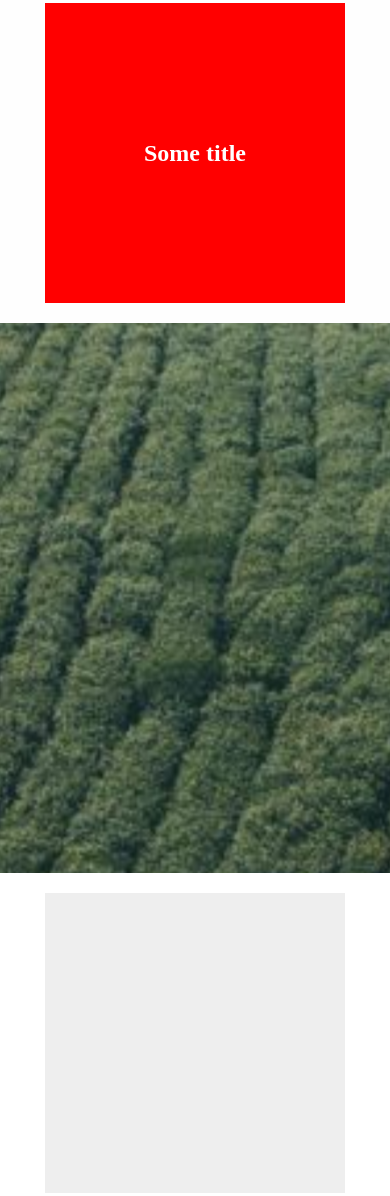
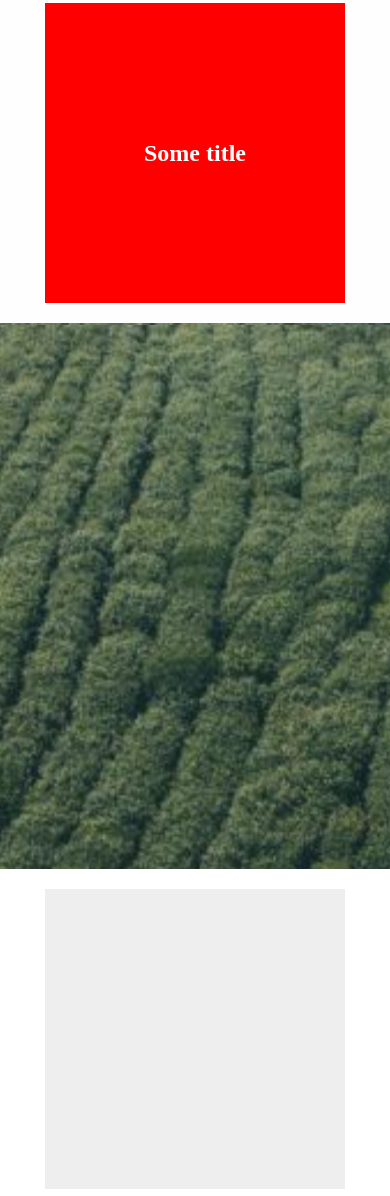
Before and after one commit to dimanech/arrival, a website: page index.html in a window 390 px wide. Shown: the part 2037-3233 px from the top of the page. Drawn offline with Linux system fonts and the light colour scheme.

Commit message:
UP: Parallax approach

```diff
--- a/arrival.js
+++ b/arrival.js
@@ -176,11 +176,9 @@ ArrivalBgColor.prototype.applyStyles = function (scrollY) {
 // Parallax motion based on arrival with gyroscope engaged
 
 var ArrivalParallax = function (options) {
-	this.beta = 0;
-	this.gamma = 0;
-	this.scale = 1;
 	Arrival.call(this, options);
 	this.image = this.element.getElementsByTagName('img')[0];
+	this.layer = document.createElement('span');
 
 	this.createHolder();
 	if (this.image.complete) {
@@ -191,102 +189,27 @@ var ArrivalParallax = function (options) {
 
 ArrivalParallax.prototype = Object.create(Arrival.prototype);
 
-ArrivalParallax.prototype.onDeviceOrientationChange = function (event) {
-	var self = this;
-	var isLandscape = window.innerHeight > window.innerWidth;
-
-	var rawBeta = event.beta;
-	if (rawBeta > 90) {
-		rawBeta = 90;
-	}
-	if (rawBeta < -90) {
-		rawBeta = -90;
-	}
-
-	var uGamma = -event.gamma / 8;
-	var uBeta = rawBeta / 8;
-
-	if (isLandscape) {
-		uGamma = rawBeta / 8;
-		uBeta = -event.gamma / 8;
-	}
-
-	if (this.isAnimating) {
-		return false;
-	}
-
-	setTimeout(function () {
-		self.beta += uBeta - self.beta;
-		self.gamma += uGamma - self.gamma;
-		self.startArrival();
-	}, 50);
-};
-
 ArrivalParallax.prototype.applyStyles = function (scrollY) {
-	// The parallax is the function that as argument accept not viewPort height,
-	// but scroll by itself. It is not related from screen size. But anyway this
-	// is usable addition to arrivals.
 	var self = this;
 	var y = scrollY * this.applicableChange;
-	var translateX = this.beta;
-	if (translateX > 10) {
-		translateX = 10;
-	}
-	if (translateX < -10) {
-		translateX = -10;
-	}
-	// limit gamma to not transform layer more then bottom point
-	var translateY = (y - this.gamma) < 0 ? 0 : (y - this.gamma);
 
 	window.requestAnimationFrame(function () {
-		self.image.style.cssText += ';transform:translate3d(' + translateX + 'px,' + translateY + 'px,0) scale(' + self.scale + ');';
+		self.layer.style.transform = 'translate3d(0px,' + y + 'px, 0)';
 	});
 };
 
 ArrivalParallax.prototype.createHolder = function () {
-	this.element.appendChild(document.createElement('canvas'));
+	this.element.appendChild(this.layer);
 };
 
 ArrivalParallax.prototype.updateHolder = function () {
-	var holder = this.element.getElementsByTagName('canvas')[0];
-	holder.width = this.image.naturalWidth;
-	holder.height = this.image.naturalHeight;
+	var imageSrc = this.image.currentSrc || this.image.src;
+	this.layer.style.backgroundImage = 'url("' + imageSrc + '")';
 	this.element.classList.add('js-parallax-loaded');
-	this.animateImage();
 };
 
 ArrivalParallax.prototype.initializeAdditionalEvents = function () {
 	this.image.addEventListener('load', this.updateHolder.bind(this));
-
-	if (window.DeviceOrientationEvent) {
-	    window.addEventListener('deviceorientation', this.onDeviceOrientationChange.bind(this));
-	}
-};
-
-ArrivalParallax.prototype.animateImage = function () {
-	var self = this;
-	var time = {
-		start: performance.now(),
-		total: 6000
-	};
-	var easeInOutCubic = function (t) {
-		return t < 0.5 ? 4 * t * t * t : (t - 1) * (2 * t - 2) * (2 * t - 2) + 1;
-	};
-
-	var tick = function (now) {
-		time.elapsed = now - time.start;
-		var progress = time.elapsed / time.total;
-		var progressInverse = 1 - progress;
-		var rawZoom = 1 + (0.3 * easeInOutCubic(progressInverse));
-		self.scale = rawZoom < 1 ? 1 : rawZoom;
-		self.startArrival();
-
-		if (progress < 1) {
-			window.requestAnimationFrame(tick);
-		}
-	};
-
-	window.requestAnimationFrame(tick);
 };
 
 // Create instances
--- a/index.html
+++ b/index.html
@@ -42,39 +42,29 @@
 		/* Parallax */
 
 		picture[data-parallax] {
-			background-color: #ccc;
 			display: block;
 			height: 100%;
 			overflow: hidden;
 			position: relative;
-			padding-bottom: 56.25%;
 		}
 
 		picture[data-parallax] img {
-			bottom: 0;
+			display: block;
+			width: 100%;
+			height: auto;
+		}
+
+		picture[data-parallax] span {
+			background-position: center center;
+			background-repeat: no-repeat;
+			background-size: cover;
+			display: block;
 			height: calc(100% + 100px);
 			left: -10px;
-			max-width: initial;
-			object-fit: cover;
 			position: absolute;
-			right: -10px;
 			top: -100px;
-			width: calc(100% + 20px) !important;
-			will-change: tranform;
-		}
-
-		picture[data-parallax] canvas {
-			height: auto;
-			width: 100%;
-		}
-
-		picture[data-parallax].js-parallax-loaded {
-			background: none;
-			padding-bottom: 0;
-		}
-
-		picture[data-parallax].js-parallax-loaded img {
-			display: block;
+			width: calc(100% + 20px);
+			will-change: transform;
 		}
 
 		/* Zoom */
@@ -98,6 +88,28 @@
 			object-fit: cover;
 			will-change: tranform;
 		}
+
+		.js-parallax {
+			background-color: #ccc;
+			display: block;
+			overflow: hidden;
+			position: relative;
+			padding-bottom: 56.25%;
+		}
+
+		.js-parallax span {
+			height: calc(100% + 100px);
+			left: 0;
+			position: absolute;
+			bottom: 0;
+			width: 100%;
+			background-size: cover;
+			background-position: center center;
+			background-repeat: no-repeat;
+			display: block;
+			will-change: transform;
+		}
+
 
 	</style>
 </head>
```
